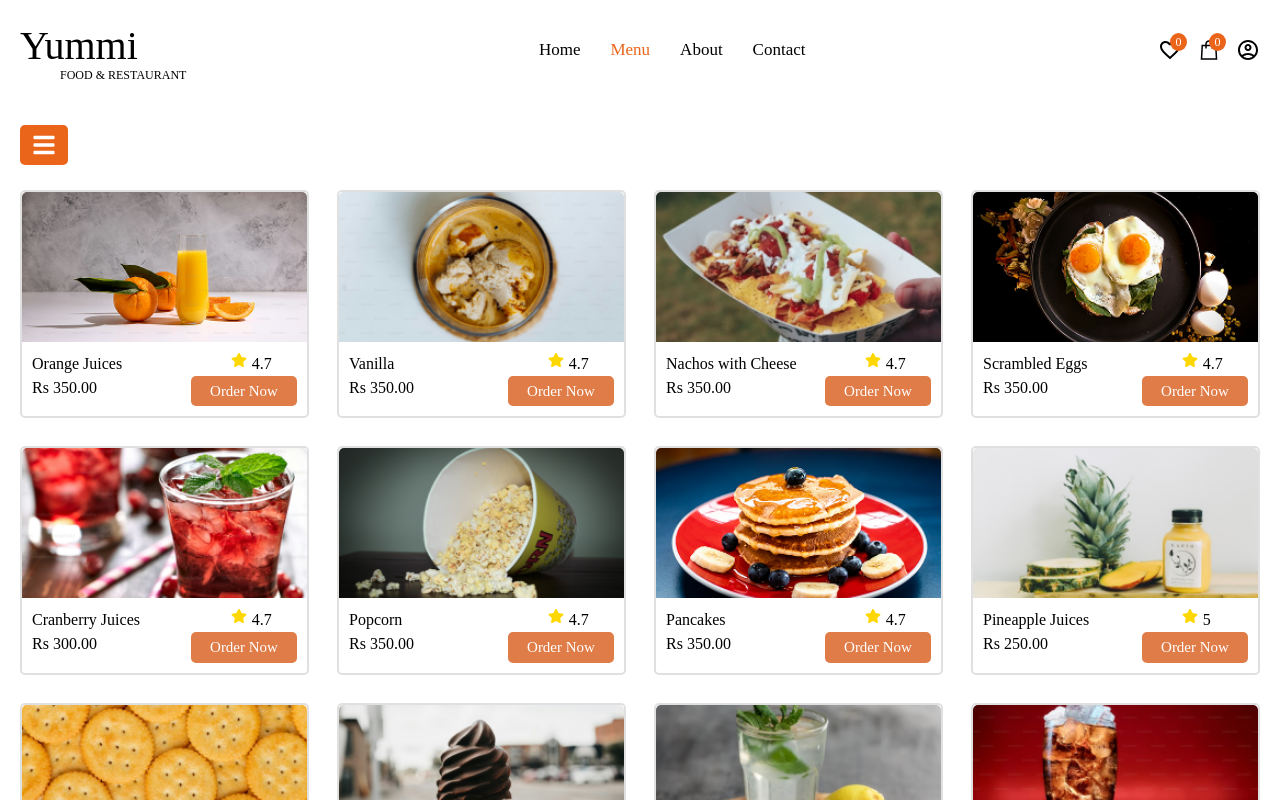
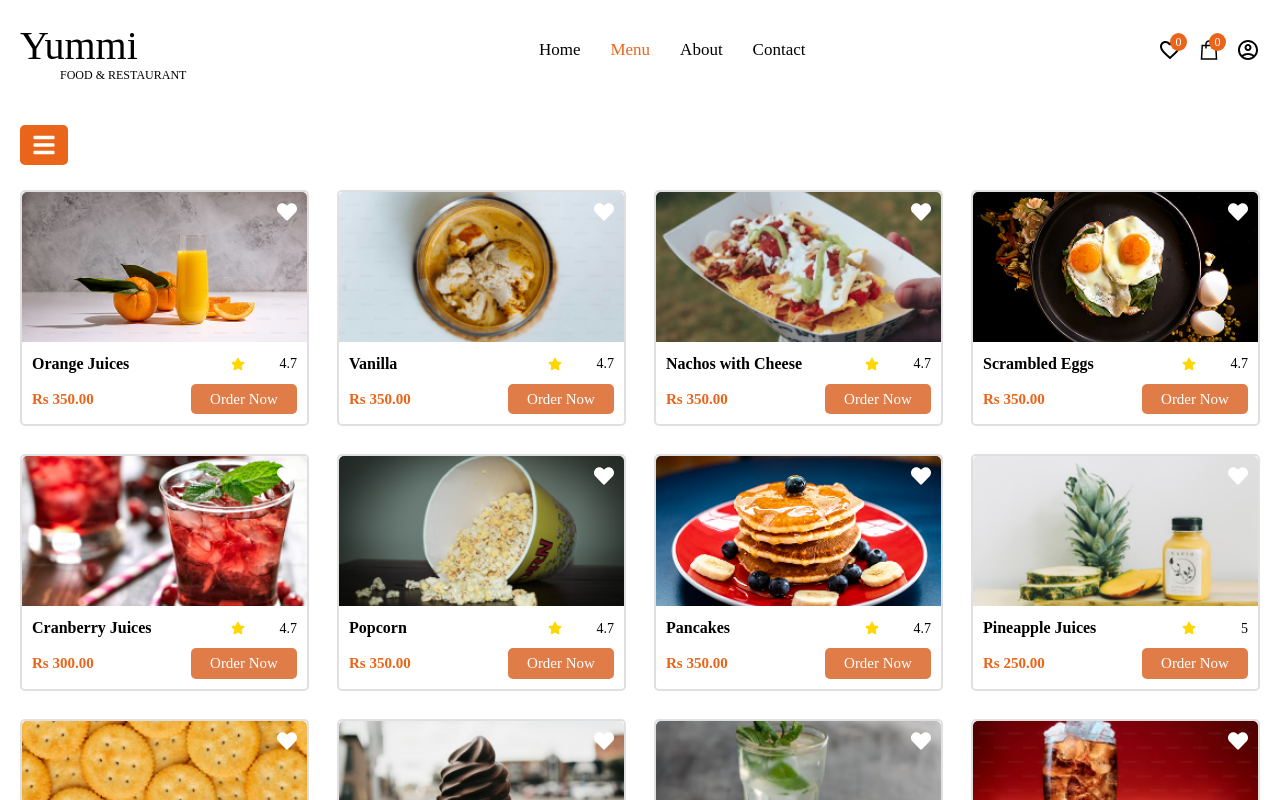
Before and after one commit to puvanakopis/Yummi, a React (Vite) app in the folder frontend/: page /About in a window 1280 px wide. Both pictures are taken after a click on the element "Explore Our Menu". Shown: the top 800 px of the page. Built offline with nearby package versions, Linux system fonts and the light colour scheme; a web font is replaced by a local one.

Commit message:
create Favorites page

```diff
--- a/frontend/src/App.jsx
+++ b/frontend/src/App.jsx
@@ -9,6 +9,7 @@ import OrderItems from "./pages/OrderItems";
 import SignUp from "./pages/Signup";
 import Login from "./pages/Login";
 import Account from './pages/Account';
+import Favorites from './pages/Favorites';
 
 import Navbar from "./components/Navbar/Navbar";
 import Footer from "./components/Footer/Footer";
@@ -33,6 +34,7 @@ const App = () => {
           <Route path="/ItemDetails" element={<ItemDetails />} />
           <Route path="/deliveryform" element={<DeliveryFormPage />} />
           <Route path="/Account" element={<Account />} />
+          <Route path="/Favorites" element={<Favorites />} />
         </Routes>
       </MyContextProvider>
       <Footer />
--- a/frontend/src/Context/MyContext.jsx
+++ b/frontend/src/Context/MyContext.jsx
@@ -6,35 +6,36 @@ export function MyContextProvider({ children }) {
 
   // ---------- View items ----------
   const [viewItem, setViewItem] = useState({});
-
-  const showItem = (newItem) => {
-    setViewItem(newItem);
-  };
+  const showItem = (newItem) => setViewItem(newItem);
 
   // ---------- Add to cart ----------
-  const [cardItems, setCardItems] = useState([])
-
+  const [cardItems, setCardItems] = useState([]);
   const addToCard = (item, quantity) => {
-    // Check if the item is in the cart
     const existingItemIndex = cardItems.findIndex(cartItem => cartItem.Name === item.Name);
-
     if (existingItemIndex !== -1) {
-      // If it is, update the quantity
       const updatedItems = [...cardItems];
       updatedItems[existingItemIndex].quantity += quantity;
       setCardItems(updatedItems);
     } else {
-      // If not, add it with the specified quantity
-      setCardItems((prevItems) => [
-        ...prevItems,
-        { ...item, quantity }
-      ]);
+      setCardItems(prevItems => [...prevItems, { ...item, quantity }]);
     }
   };
 
+  // ---------- Favorites ----------
+  const [favoriteItems, setFavoriteItems] = useState([]);
+  const toggleFavorite = (item) => {
+    const exists = favoriteItems.find(fav => fav.id === item.id);
+    if (exists) {
+      setFavoriteItems(favoriteItems.filter(fav => fav.id !== item.id));
+    } else {
+      setFavoriteItems([...favoriteItems, item]);
+    }
+  };
+
+  const isFavorite = (item) => favoriteItems.some(fav => fav.id === item.id);
+
   // ---------- User Login ----------
-  const [user, setUser] = useState(null); // will store logged-in user info
-
+  const [user, setUser] = useState(null);
   const login = (email, password) => {
     if (email === "puvanakopis@gmail.com" && password === "123456") {
       setUser({ email });
@@ -43,10 +44,7 @@ export function MyContextProvider({ children }) {
       return { success: false, message: "Invalid email or password" };
     }
   };
-
-  const logout = () => {
-    setUser(null);
-  };
+  const logout = () => setUser(null);
 
   return (
     <MyContext.Provider
@@ -55,7 +53,9 @@ export function MyContextProvider({ children }) {
         showItem,
         cardItems,
         addToCard,
-        setCardItems,
+        favoriteItems,
+        toggleFavorite,
+        isFavorite,
         user,
         login,
         logout
--- a/frontend/src/components/Menu/MenuItems.css
+++ b/frontend/src/components/Menu/MenuItems.css
@@ -9,6 +9,26 @@
     flex-direction: column;
     align-items: center;
 }
+
+/* --------------- Favorite icon --------------- */
+.itemsList {
+    position: relative;
+}
+
+.favoriteIcon {
+    position: absolute;
+    top: 10px;
+    right: 10px;
+    font-size: 20px;
+    cursor: pointer;
+    transition: transform 0.2s ease-in-out;
+}
+
+
+.favoriteIcon:hover {
+    transform: scale(1.2);
+}
+
 
 
 /* --------------- Sidebar Toggle Button --------------- */
@@ -153,6 +173,7 @@ table {
 
 .itemsDesc .order:hover {
     color: #000;
+    background-color: #e07c47 !important;
 }
 
 
--- a/frontend/src/components/Menu/MenuItems.jsx
+++ b/frontend/src/components/Menu/MenuItems.jsx
@@ -1,7 +1,7 @@
 import { useContext, useRef, useState } from 'react';
 import './MenuItems.css';
 import { mainMenu } from '../../assets/assets';
-import { FaStar, FaBars, FaTimes } from 'react-icons/fa';
+import { FaStar, FaBars, FaTimes, FaHeart} from 'react-icons/fa';
 import { useNavigate } from 'react-router-dom';
 import { MyContext } from '../../Context/MyContext.jsx';
 
@@ -39,32 +39,29 @@ const MenuItems = () => {
     const currentItems = filteredItem.slice(startIndex, endIndex);
 
     const navigate = useNavigate();
-    const { showItem } = useContext(MyContext);
+    const { showItem, toggleFavorite, isFavorite } = useContext(MyContext);
     const navigateToItemDetails = (item) => {
         window.scrollTo({ top: 0, behavior: "smooth" });
         navigate('/ItemDetails');
         showItem(item);
     };
 
-    // Sidebar toggle for all screens
     const [sidebarOpen, setSidebarOpen] = useState(false);
 
     return (
         <div className='CategoryMenu'>
 
-            {/* --------------- Sidebar Toggle Button --------------- */}
+            {/* Sidebar Toggle Button */}
             <div className='Sidebar'>
                 <button onClick={() => setSidebarOpen(!sidebarOpen)} className="menu-toggle">
                     <FaBars size={24} />
                 </button>
             </div>
 
-
-            {/* --------------- Overlay --------------- */}
+            {/* Overlay */}
             {sidebarOpen && <div className="overlay" onClick={() => setSidebarOpen(false)}></div>}
 
-
-            {/* --------------- Sidebar --------------- */}
+            {/* Sidebar */}
             <div className={`Menu ${sidebarOpen ? "open" : ""}`}>
                 <div className="sidebar-header">
                     <h2>Categories</h2>
@@ -91,12 +88,14 @@ const MenuItems = () => {
                 </div>
             </div>
 
-
-            {/* --------------- Items --------------- */}
+            {/* Items */}
             <div className="all-items">
                 <div ref={menuRef} className='items'>
                     {currentItems.map((item) => (
                         <div key={item.id} className="itemsList">
+                            <div className="favoriteIcon" onClick={() => toggleFavorite(item)}>
+                                {isFavorite(item) ? <FaHeart color="#ea641a" /> : <FaHeart color="#ffff" />}
+                            </div>
                             <img src={item.Img} alt={item.Name} />
                             <div className="itemsDesc grid grid-row-2">
                                 <div className="flex">
@@ -117,8 +116,7 @@ const MenuItems = () => {
                     ))}
                 </div>
 
-
-                {/* --------------- Pagination --------------- */}
+                {/* Pagination */}
                 <div className="pagination">
                     <button className='pre' onClick={() => handlePageChange(currentPage - 1)}>Pre</button>
                     {[...Array(totalPages)].map((_, index) =>
--- a/frontend/src/components/Navbar/Navbar.jsx
+++ b/frontend/src/components/Navbar/Navbar.jsx
@@ -11,8 +11,10 @@ const Navbar = () => {
   const location = useLocation();
   const currentPath = location.pathname;
 
-  const { cardItems, user, logout } = useContext(MyContext);
+  const { cardItems, favoriteItems, user, logout } = useContext(MyContext);
+
   const [numberOfItem, setNumberOfItem] = useState(0);
+  const [numberOfFavorites, setNumberOfFavorites] = useState(0);
   const [isMenuOpen, setIsMenuOpen] = useState(false);
   const [isAccountOpen, setIsAccountOpen] = useState(false);
 
@@ -20,11 +22,11 @@ const Navbar = () => {
 
   useEffect(() => {
     setNumberOfItem(cardItems.length);
-  }, [cardItems]);
+    setNumberOfFavorites(favoriteItems.length);
+  }, [cardItems, favoriteItems]);
 
   const toggleMenu = () => setIsMenuOpen(!isMenuOpen);
 
-  // Close account dropdown when clicking outside
   useEffect(() => {
     const handleClickOutside = (event) => {
       if (accountRef.current && !accountRef.current.contains(event.target)) {
@@ -55,10 +57,10 @@ const Navbar = () => {
 
         {/* ---------------- Right Icons ---------------- */}
         <div className="nav-icons">
-          <div className="like-item">
+          <Link to='/Favorites' className="like-item">
             <MdFavoriteBorder />
-            <div className="dot">0</div>
-          </div>
+            <div className="dot">{numberOfFavorites}</div>
+          </Link>
 
           <Link to='/addToCard' className="order-item">
             <LiaShoppingBagSolid />
@@ -114,7 +116,9 @@ const Navbar = () => {
             <Link to="/Menu" className={`list ${currentPath === "/Menu" ? "active" : ""}`} onClick={toggleMenu}>Menu</Link>
             <Link to="/About" className={`list ${currentPath === "/About" ? "active" : ""}`} onClick={toggleMenu}>About</Link>
             <Link to="/Contact" className={`list ${currentPath === "/Contact" ? "active" : ""}`} onClick={toggleMenu}>Contact</Link>
-            <Link to="/Favorite" className={`list ${currentPath === "/Favorite" ? "active" : ""}`} onClick={toggleMenu}>Favorite</Link>
+            <Link to="/Favorites" className={`list ${currentPath === "/Favorites" ? "active" : ""}`} onClick={toggleMenu}>
+              Favorites {numberOfFavorites > 0 && `(${numberOfFavorites})`}
+            </Link>
             {user ? (
               <>
                 <Link to="/Account" className="list" onClick={toggleMenu}>My Account</Link>
--- /dev/null
+++ b/frontend/src/pages/Favorites.css
@@ -0,0 +1,130 @@
+.FavoritesPage {
+    font-family: "Poltawski Nowy", serif;
+    font-weight: 400;
+    font-style: normal;
+    margin: 0 auto;
+    max-width: 1300px;
+    padding: 20px;
+    display: flex;
+    flex-direction: column;
+    align-items: center;
+    height: 80vh;
+    background-color: rgba(234, 100, 26, 0.2);
+  margin-bottom: 100px;
+    padding: 40px 20px;
+  border-radius: 12px;
+}
+
+.MainHeading {
+    text-align: center;
+    font-size: 35px;
+    font-weight: bold;
+    margin-bottom: 30px;
+}
+
+.empty-msg {
+    text-align: center;
+    font-size: 18px;
+    color: #555;
+}
+
+/* Grid layout */
+.favorites-grid {
+    display: grid;
+    grid-template-columns: repeat(4, 1fr);
+    gap: 28px;
+}
+
+/* Single favorite item */
+.favoriteItem {
+    position: relative;
+    border: rgba(0, 0, 0, 0.123) 2px solid;
+    border-radius: 5px;
+    transition: all 0.2s ease-in-out;
+    overflow: hidden;
+    background-color: #fff;
+}
+
+.favoriteItem:hover {
+    transform: scale(1.02);
+}
+
+/* Favorite heart icon */
+.favoriteIcon {
+    position: absolute;
+    top: 10px;
+    right: 10px;
+    font-size: 20px;
+    cursor: pointer;
+    transition: transform 0.2s ease-in-out;
+}
+
+.favoriteIcon:hover {
+    transform: scale(1.2);
+}
+
+/* Item image */
+.favoriteItem img {
+    width: 100%;
+    height: 150px;
+    object-fit: cover;
+    border-radius: 5px 5px 0 0;
+}
+
+/* Item description */
+.itemsDesc {
+    padding: 10px;
+    display: flex;
+    flex-direction: column;
+    gap: 8px;
+}
+
+.itemsDesc .flex {
+    display: flex;
+    justify-content: space-between;
+    align-items: center;
+}
+
+.name {
+    font-size: 16px;
+    font-weight: bold;
+}
+
+.rate {
+    display: flex;
+    align-items: center;
+    font-size: 14px;
+}
+
+.price {
+    font-size: 15px;
+    font-weight: bold;
+    color: #EA641A;
+}
+
+.order {
+    font-size: 14px;
+    background-color: #ea641a;
+    color: white;
+    padding: 4px 2px;
+    border-radius: 5px;
+    cursor: pointer;
+    text-align: center;
+}
+
+.order:hover {
+    background-color: #c55215;
+}
+
+/* Responsive breakpoints */
+@media (max-width: 1024px) {
+    .favorites-grid {
+        grid-template-columns: repeat(2, 1fr);
+    }
+}
+
+@media (max-width: 480px) {
+    .favorites-grid {
+        grid-template-columns: 1fr;
+    }
+}
--- /dev/null
+++ b/frontend/src/pages/Favorites.jsx
@@ -0,0 +1,54 @@
+import { useContext } from 'react';
+import { MyContext } from '../Context/MyContext.jsx';
+import { FaStar, FaHeart } from 'react-icons/fa';
+import { useNavigate } from 'react-router-dom';
+import './Favorites.css';
+
+const Favorites = () => {
+    const { favoriteItems, toggleFavorite, isFavorite, showItem } = useContext(MyContext);
+    const navigate = useNavigate();
+
+    const navigateToItemDetails = (item) => {
+        showItem(item);
+        window.scrollTo({ top: 0, behavior: "smooth" });
+        navigate('/ItemDetails');
+    };
+
+    return (
+        <div className="FavoritesPage">
+            <h2 className="MainHeading">My Favorites</h2>
+
+            {favoriteItems.length === 0 ? (
+                <p className="empty-msg">No favorite items yet!</p>
+            ) : (
+                <div className="favorites-grid">
+                    {favoriteItems.map(item => (
+                        <div key={item.id} className="favoriteItem">
+                            <div className="favoriteIcon" onClick={() => toggleFavorite(item)}>
+                                {isFavorite(item) ? <FaHeart color="#ea641a" /> : <FaHeart color="#fff" />}
+                            </div>
+                            <img src={item.Img} alt={item.Name} />
+                            <div className="itemsDesc grid grid-row-2">
+                                <div className="flex">
+                                    <div className="name w-3/4">{item.Name}</div>
+                                    <div className="rate w-1/4 flex">
+                                        <FaStar color="gold" style={{ marginRight: "5px" }} />
+                                        {item.Rate}
+                                    </div>
+                                </div>
+                                <div className="flex">
+                                    <div className="price w-3/5">Rs {item.Price}.00</div>
+                                    <button className="order w-2/5" onClick={() => navigateToItemDetails(item)}>
+                                        Order Now
+                                    </button>
+                                </div>
+                            </div>
+                        </div>
+                    ))}
+                </div>
+            )}
+        </div>
+    );
+};
+
+export default Favorites;
```
